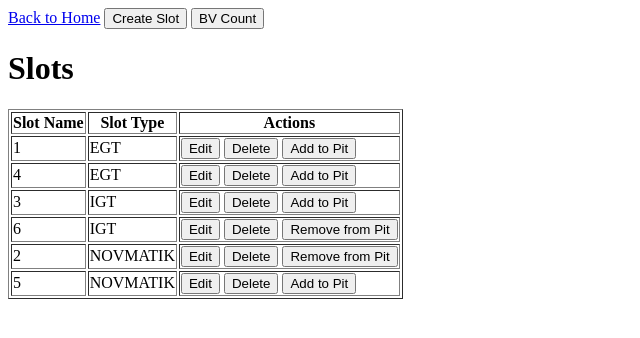
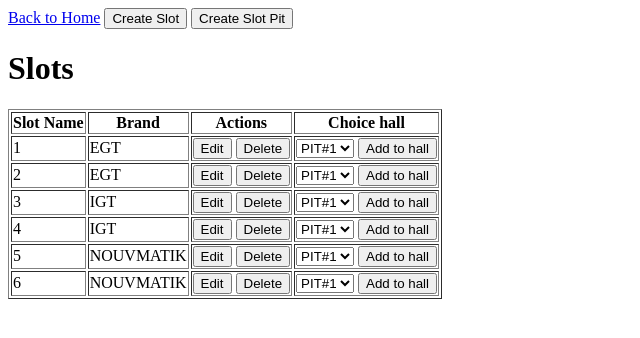
Before and after one commit to eldarikhachidze/CRM-with-python, a Django app: page /slot/ in a window 1280 px wide. Shown: the top 338 px of the page, without its empty margins (0-640 px from the left). Run offline with Django 5.2, Linux system fonts and the light colour scheme; data comes from the database, SQL or seed files in the repository.

Commit message:
add: slot machine add to hall

```diff
--- a/slot/models.py
+++ b/slot/models.py
@@ -3,14 +3,51 @@
 
 # Create your models here.
 
-class Slot_machine(models.Model):
-    slot_name = models.CharField(max_length=100)
-    slot_type = models.CharField(max_length=100)
-    bv_count = models.IntegerField(default=0)
-    status = models.BooleanField(default=False)
+
+class SlotMachine(models.Model):
+    name = models.CharField(max_length=255)
+    brand = models.CharField(max_length=255)
+    money_amount = models.DecimalField(max_digits=10, decimal_places=2, default=0)
     date_created = models.DateTimeField(default=timezone.now)
     date_edited = models.DateTimeField(null=True, blank=True)
     date_deleted = models.DateTimeField(null=True, blank=True)
 
     def __str__(self):
-        return self.slot_name
+        return self.name
+
+class Hall(models.Model):
+    name = models.CharField(max_length=255)
+    slot_machines = models.ManyToManyField(SlotMachine)
+    date_created = models.DateTimeField(default=timezone.now)
+    date_edited = models.DateTimeField(null=True, blank=True)
+    date_deleted = models.DateTimeField(null=True, blank=True)
+
+    def __str__(self):
+        return self.name
+
+class GameDay(models.Model):
+    date = models.DateField(default=timezone.now)
+    slot_machines = models.ManyToManyField(SlotMachine, through='SlotMachineRecord')
+    total_money = models.DecimalField(max_digits=12, decimal_places=2, default=0)
+    date_created = models.DateTimeField(default=timezone.now)
+    date_edited = models.DateTimeField(null=True, blank=True)
+    date_deleted = models.DateTimeField(null=True, blank=True)
+
+    def close_day(self):
+        total = sum(record.money_at_end for record in self.slotmachinerecord_set.all())
+        self.total_money = total
+        self.save()
+
+    def __str__(self):
+        return f"Game Day: {self.date}"
+
+class SlotMachineRecord(models.Model):
+    slot_machine = models.ForeignKey(SlotMachine, on_delete=models.CASCADE)
+    game_day = models.ForeignKey(GameDay, on_delete=models.CASCADE)
+    money_at_end = models.DecimalField(max_digits=10, decimal_places=2, default=0)
+    date_created = models.DateTimeField(default=timezone.now)
+    date_edited = models.DateTimeField(null=True, blank=True)
+    date_deleted = models.DateTimeField(null=True, blank=True)
+
+    def __str__(self):
+        return f"{self.slot_machine} on {self.game_day}"
--- a/slot/templates/slot/create.html
+++ b/slot/templates/slot/create.html
@@ -4,7 +4,7 @@
         <title>Create Slot</title>
     </head>
     <body>
-        <a href="{% url 'home' %}">Back to Home</a>
+        <a href="{% url 'all_slot' %}">Back to Slots</a>
         <h1>Create Slot</h1>
         {% if messages %}
         <ul>
@@ -20,8 +20,8 @@
                 <input type="text" name="name" id="name">
             </div>
             <div>
-                <label for="type">Slot Type</label>
-                <input type="text" name="type" id="type">
+                <label for="brand">Slot Type</label>
+                <input type="text" name="brand" id="brand">
             </div>
             <button type="submit">Submit</button>
         </form>
--- a/slot/templates/slot/slots.html
+++ b/slot/templates/slot/slots.html
@@ -6,39 +6,57 @@
 <body>
     <a href="{% url 'home' %}">Back to Home</a>
     <button onclick="window.location.href='{% url 'create' %}'">Create Slot</button>
-    <button onclick="window.location.href='{% url 'slot_pit' %}'">BV Count</button>
+    <button onclick="window.location.href='{% url 'create_pit' %}'">Create Slot Pit</button>
+
+    {% if messages %}
+    <ul>
+        {% for message in messages %}
+        <li>Error:{% if message.tags %} {% endif %} {{ message }}</li>
+        {% endfor %}
+    </ul>
+    {% endif %}
+
+
+        {% if slots %}
         <h1>Slots</h1>
-    {% if slots %}
         <table border="1">
             <thead>
                 <tr>
                     <th>Slot Name</th>
-                <th>Slot Type</th>
+                    <th>Brand</th>
                     <th>Actions</th>
+                    <th>Choice hall</th>
                 </tr>
             </thead>
             <tbody>
             {% for slot in slots %}
                 <tr>
-                <td>{{ slot.slot_name }}</td>
-                <td>{{ slot.slot_type }}</td>
+                    <td>{{ slot.name }}</td>
+                    <td>{{ slot.brand }}</td>
                     <td>
-                    <button onclick="window.location.href='{% url 'edit' slot.id %}'">Edit</button>
-                    <button onclick="window.location.href='{% url 'delete' slot.id %}'">Delete</button>
-                    {% if slot.status %}
-                    <!-- If slot.status is False, show the 'Remove from Pit' button -->
-                    <button onclick="window.location.href='{% url 'remove_from_pit' slot.id %}'">Remove from Pit</button>
-                    {% else %}
-                    <!-- If slot.status is True, show the 'Add to Pit' button -->
-                    <button onclick="window.location.href='{% url 'add_to_pit' slot.id %}'">Add to Pit</button>
-                    {% endif %}
+                        <a href="{% url 'edit' slot.id %}"><button>Edit</button></a>
+                        <a href="{% url 'delete' slot.id %}"><button>Delete</button></a>
+                    </td>
+                    <td>
+                        <form action="{% url 'add_slot_to_pit' %}" method="post">
+                            {% csrf_token %}
+
+                            <select name="hall" id="hall" required>
+                                {% for hall in halls %}
+                                <option value="{{ hall.id }}">{{ hall.name }}</option>
+                                {% endfor %}
+                            </select>
+                            <input type="hidden" name="slot" value="{{ slot.id }}">
+                            <button type="submit">Add to hall</button>
+
+                        </form>
                     </td>
                 </tr>
             {% endfor %}
             </tbody>
         </table>
         {% else %}
-    <p>Slot not found</p>
+            <p>No Slot</p>
         {% endif %}
 </body>
 </html>
--- a/slot/urls.py
+++ b/slot/urls.py
@@ -1,5 +1,5 @@
 from django.urls import path
-from .views import all_slot, create, delete, edit, add_to_pit, remove_from_pit
+from .views import all_slot, create, delete, edit, create_pit, edit_pit, delete_pit, add_slot_to_pit
 
 
 urlpatterns = [
@@ -8,6 +8,9 @@
     path('create_slot/', create, name='create_slot'),
     path('delete/<int:id>/', delete, name='delete'),
     path('edit/<int:id>/', edit, name='edit'),
-    path('add_to_pit/<int:id>/', add_to_pit, name='add_to_pit'),
-    path('remove_from_pit/<int:id>/', remove_from_pit, name='remove_from_pit'),
+    path('create_pit/', create_pit, name='create_pit'),
+    path('edit_pit/<int:id>/', edit_pit, name='edit_pit'),
+    path('delete_pit/<int:id>/', delete_pit, name='delete_pit'),
+    path('add_slot_to_pit/', add_slot_to_pit, name='add_slot_to_pit'),
+
 ]
--- a/slot/views.py
+++ b/slot/views.py
@@ -1,46 +1,88 @@
 from django.shortcuts import render, redirect
 from django.contrib import messages
-from .models import Slot_machine
+from .models import SlotMachine, Hall, GameDay, SlotMachineRecord
 # Create your views here.
 
+
+def create_pit(request):
+    halls = Hall.objects.all()
+
+    if request.method == 'POST':
+        name = request.POST['name'].upper().strip()
+        if not name.strip():
+            messages.error(request, 'Name is required')
+            return render(request, 'slot/create_pit.html', {'halls': halls})
+        elif Hall.objects.filter(name=name).exists():
+            messages.error(request, 'Hall already exists')
+            return render(request, 'slot/create_pit.html', {'halls': halls})
+        elif not name:
+            messages.error(request, 'Name is required')
+            return render(request, 'slot/create_pit.html', {'halls': halls})
+        else:
+            Hall.objects.create(name=name)
+            return redirect('create_pit')
+
+
+    return render(request, 'slot/create_pit.html', {'halls': halls})
+
+def edit_pit(request, id):
+    hall = Hall.objects.get(id=id)
+
+    return render(request, 'slot/edit_pit.html', {'hall': hall})
+
+def delete_pit(request, id):
+    Hall.objects.get(id=id).delete()
+
+    return redirect('create_pit')
+
+def add_slot_to_pit(request):
+    if request.method == 'POST':
+        hall_id = request.POST['hall']
+        slot_id = request.POST['slot']
+
+        hall = Hall.objects.get(id=hall_id)
+        slot = SlotMachine.objects.get(id=slot_id)
+
+        # Check if the slot machine is already in any hall
+        for i in Hall.objects.all():
+            if slot in i.slot_machines.all():
+                messages.error(request, f'Slot already exists in the following halls: {i.name}.')
+                return redirect('all_slot')
+
+        # Add the slot machine to the selected hall
+        hall.slot_machines.add(slot)
+        messages.success(request, f'Slot added to {hall.name} successfully.')
+        return redirect('all_slot')
+
+
+# all slot function
+
 def all_slot(request):
-    slots = Slot_machine.objects.all().order_by('slot_type')
-    return render(request, 'slot/slots.html', {'slots': slots})
+    slots = SlotMachine.objects.all().order_by('brand')
+    halls = Hall.objects.prefetch_related('slot_machines').all()
+
+    return render(request, 'slot/slots.html', {'slots': slots, 'halls': halls})
 
 def create(request):
     if request.method == 'POST':
         name = request.POST['name'].upper()
-        type = request.POST['type'].upper()
+        brand = request.POST['brand'].upper()
 
         # Create a single Slot entry with the entire fleet
-        if Slot_machine.objects.filter(slot_name=name).exists():
+        if SlotMachine.objects.filter(name=name).exists():
             messages.error(request, 'Slot already exists')
             return render(request, 'slot/create.html')
 
-        Slot_machine.objects.create(slot_name=name, slot_type=type)
+        SlotMachine.objects.create(name=name, brand=brand)
 
         return redirect('all_slot')
     return render(request, 'slot/create.html')
 
 def delete(request, id):
-    Slot_machine.objects.get(id=id).delete()
+    SlotMachine.objects.get(id=id).delete()
 
     return redirect('all_slot')
 
 def edit(request, id):
-    slot = Slot_machine.objects.get(id=id)
+    slot = SlotMachine.objects.get(id=id)
     return render(request, 'slot/edit.html', {'slot': slot})
-
-def add_to_pit(request, id):
-    slot = Slot_machine.objects.get(id=id)
-    slot.status = True
-    slot.save()
-
-    return redirect('all_slot')
-
-def remove_from_pit(request, id):
-    slot = Slot_machine.objects.get(id=id)
-    slot.status = False
-    slot.save()
-
-    return redirect('all_slot')
--- a/slot_pit/urls.py
+++ b/slot_pit/urls.py
@@ -1,8 +1,9 @@
 from django.urls import path
-from .views import slot_pit
+from .views import slot_pit, delete_slot_machine_from_pit
 
 
 
 urlpatterns = [
     path('', slot_pit, name='slot_pit'),
+    path('delete_slot_machine_from_pit/<int:hall_id>/<int:slot_id>/', delete_slot_machine_from_pit, name='delete_slot_machine_from_pit'),
 ]
```
Also changed, not shown: slot/templates/slot/create_pit.html (added, +50 -0 lines), slot_pit/templates/slot_pit/slot_pit.html (+14 -8 lines), slot_pit/views.py (+12 -12 lines), db.sqlite3, slot/migrations/0003_gameday_hall_slotmachine_slotmachinerecord_and_more.py (added), slot/migrations/0004_remove_hall_game_days_hall_slot_machines.py (added). Lines whose indentation alone changed are shown as unchanged.
